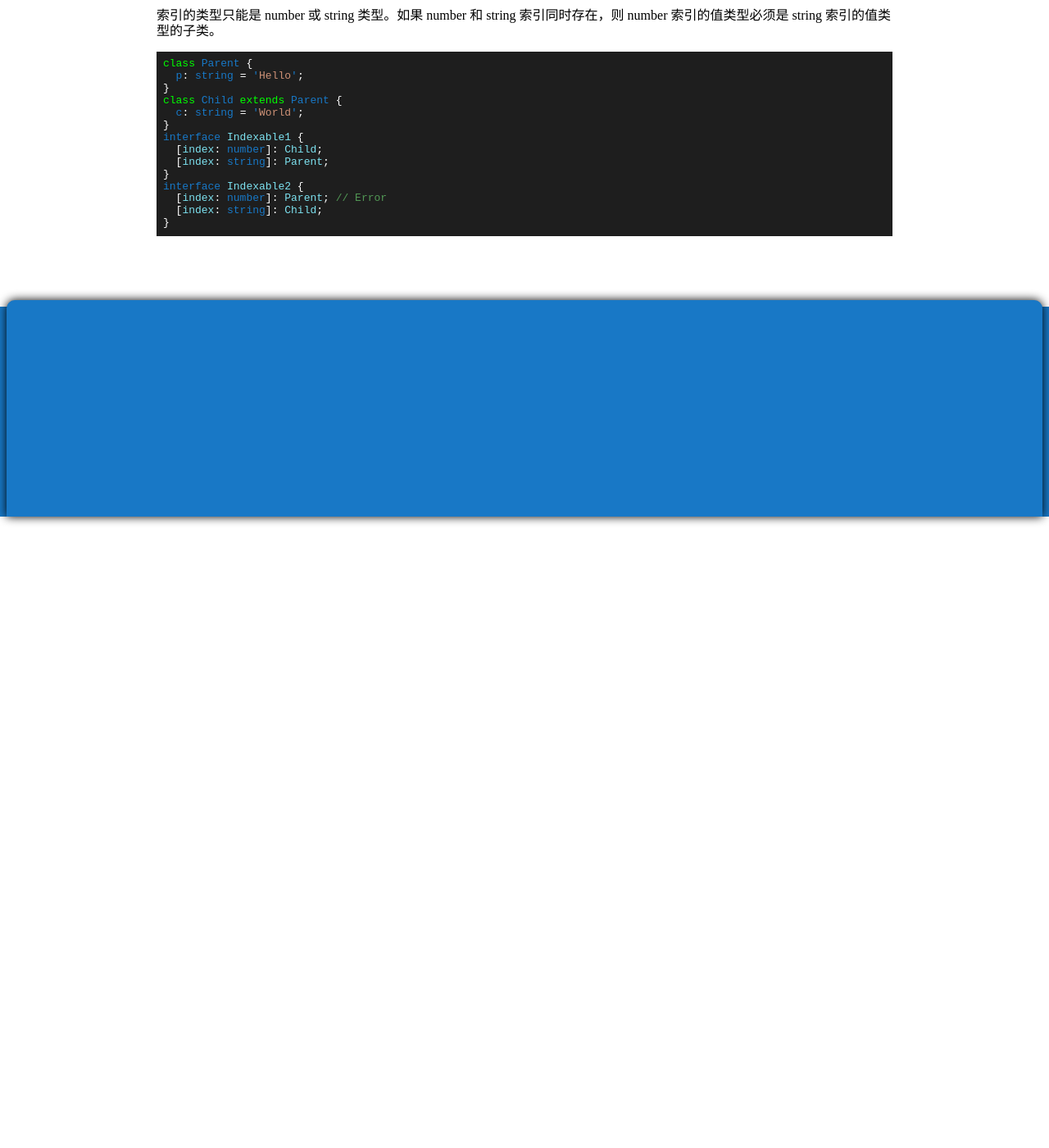
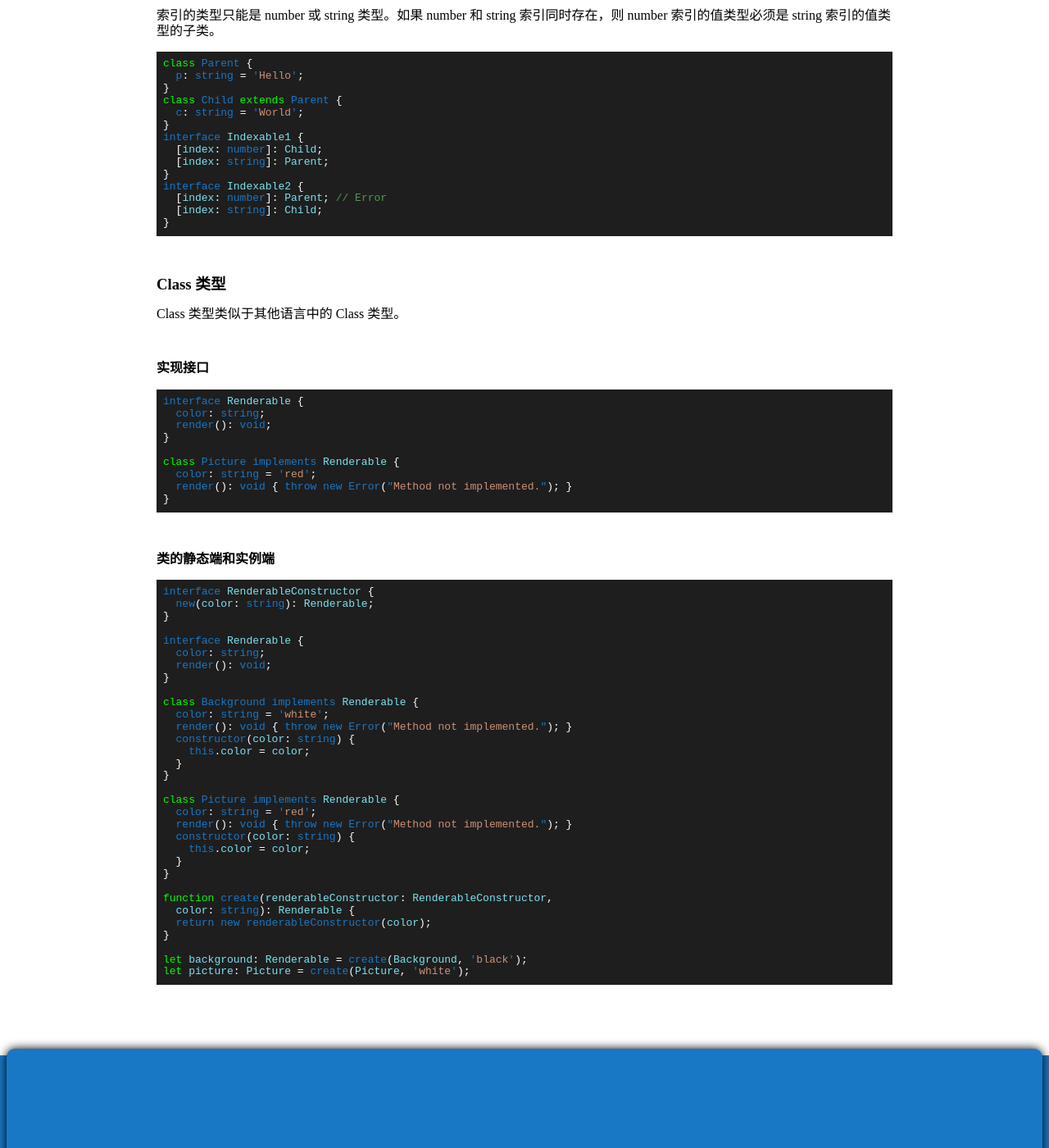
Before and after one commit to codelab2006/codelab2006.github.io, a Jekyll site: the page built from collections/_posts/2020-03-02-typescript_interfaces.md, in a window 1280 px wide and 1400 px high, scrolled down 1829 px. Shown: the whole window at 82% size. Built offline with Jekyll 4.4.1, drawn with Linux system fonts in a browser that asks for light colours.

Commit message:
Update ...

````diff
--- a/collections/_posts/2020-03-02-typescript_interfaces.md
+++ b/collections/_posts/2020-03-02-typescript_interfaces.md
@@ -113,3 +113,58 @@ interface Indexable2 {
   [index: string]: Child;
 }
 ```
+
+### Class 类型
+
+Class 类型类似于其他语言中的 Class 类型。
+
+#### 实现接口
+
+```typescript
+interface Renderable {
+  color: string;
+  render(): void;
+}
+
+class Picture implements Renderable {
+  color: string = 'red';
+  render(): void { throw new Error("Method not implemented."); }
+}
+```
+
+#### 类的静态端和实例端
+
+```typescript
+interface RenderableConstructor {
+  new(color: string): Renderable;
+}
+
+interface Renderable {
+  color: string;
+  render(): void;
+}
+
+class Background implements Renderable {
+  color: string = 'white';
+  render(): void { throw new Error("Method not implemented."); }
+  constructor(color: string) {
+    this.color = color;
+  }
+}
+
+class Picture implements Renderable {
+  color: string = 'red';
+  render(): void { throw new Error("Method not implemented."); }
+  constructor(color: string) {
+    this.color = color;
+  }
+}
+
+function create(renderableConstructor: RenderableConstructor,
+  color: string): Renderable {
+  return new renderableConstructor(color);
+}
+
+let background: Renderable = create(Background, 'black');
+let picture: Picture = create(Picture, 'white');
+```
````
